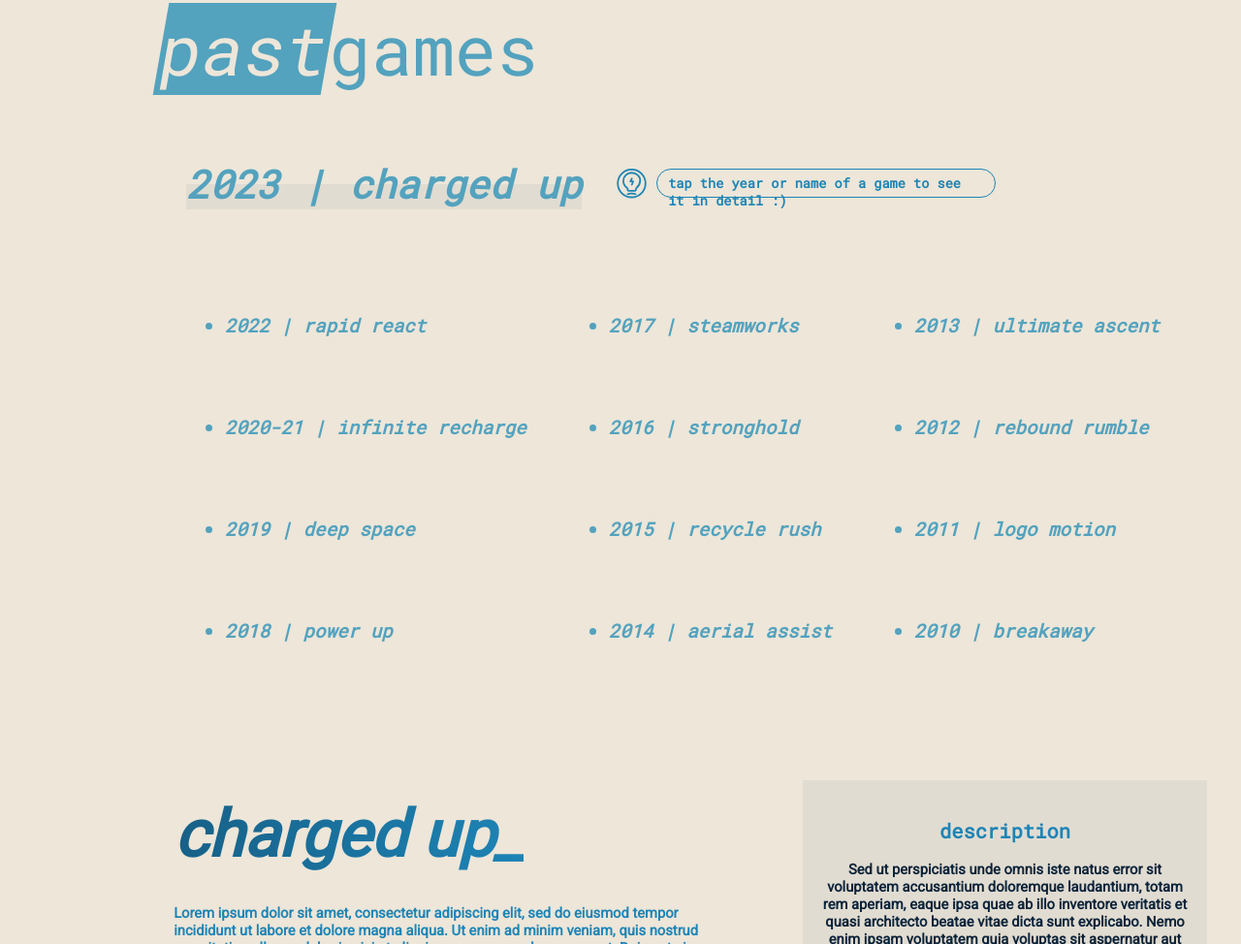
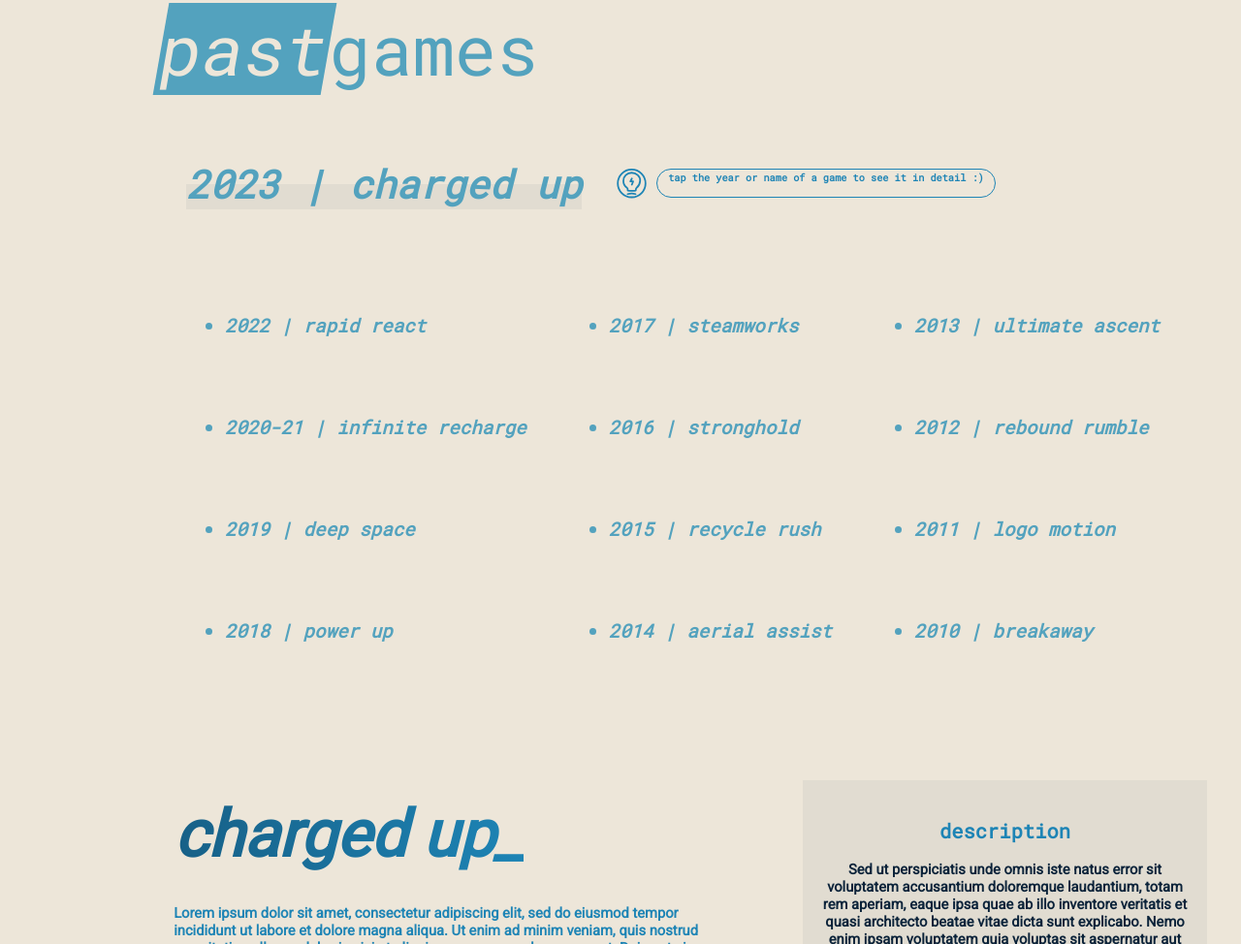
Before and after one commit to incharajh/3128pastgamedb, a website: page index.html in a window 1280 px wide. Shown: the part 1717-2691 px from the top of the page at 97% size. Drawn offline with Linux system fonts and the light colour scheme.

Commit message:
fuck this shit

```diff
--- a/style.css
+++ b/style.css
@@ -412,7 +412,7 @@ img.robot{
     border-radius:6vw;
     border-color: #1D84B5;
     height:3.5vh;
-    font-size:1.7vh;
+    font-size:0.8vw;
     width:27.2vw;
 }
 .pad{
```
